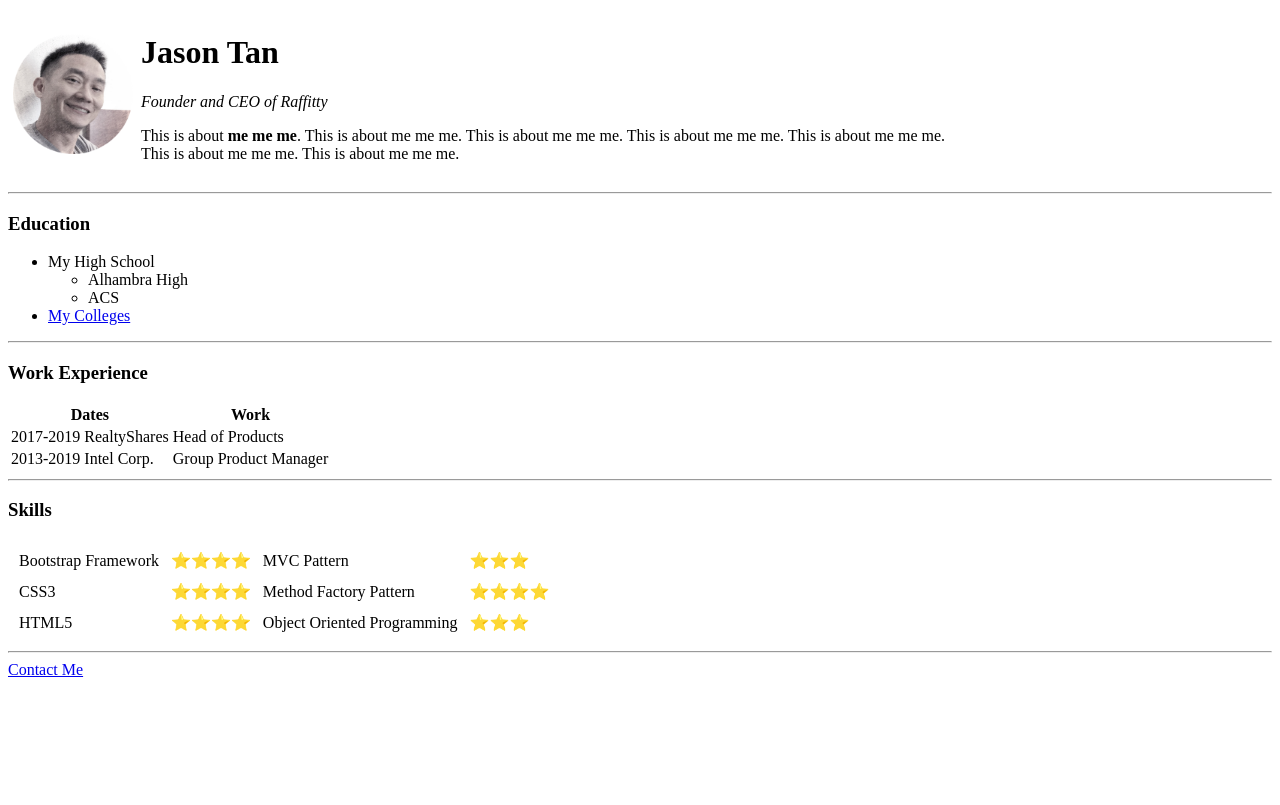
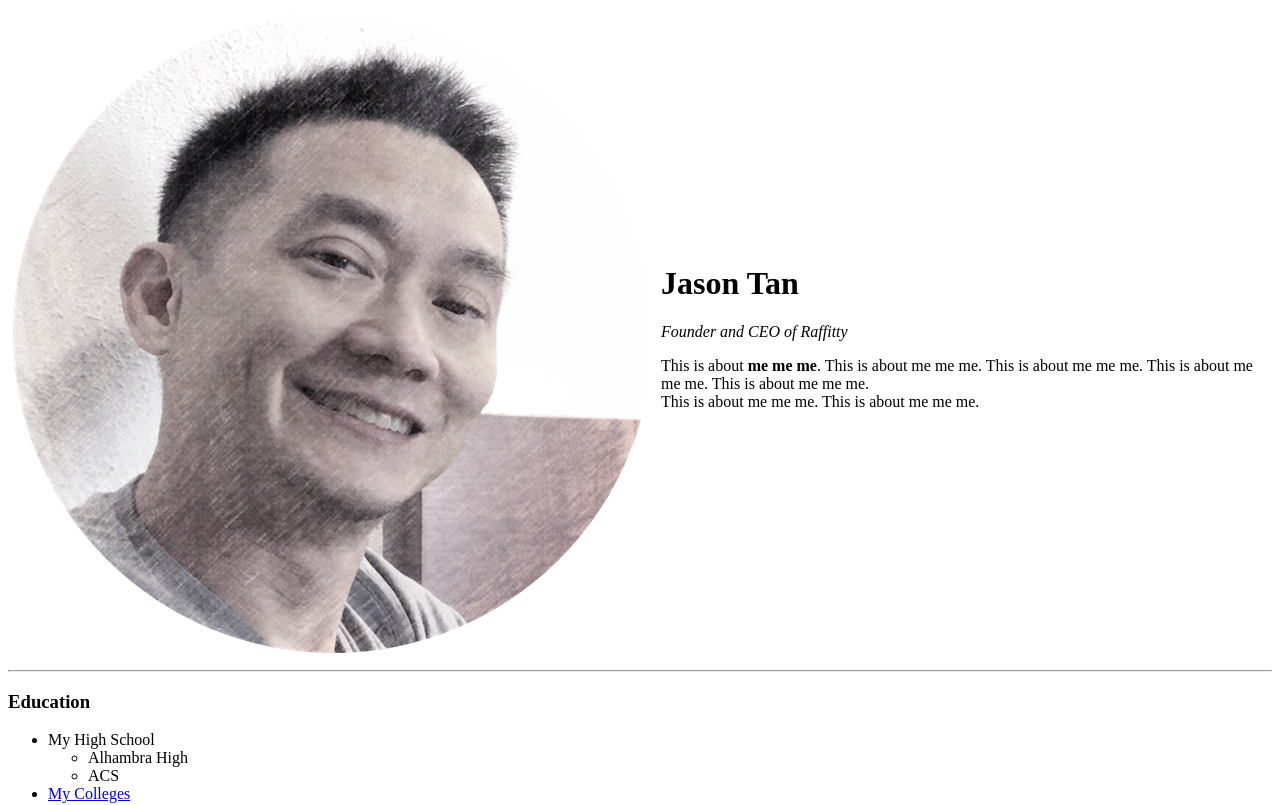
Before and after one commit to Lionheart77/cv, a plain HTML site: page index.html in a window 1280 px wide. Shown: the top 805 px of the page. Drawn offline with Linux system fonts and the light colour scheme.

Commit message:
Add files via upload

```diff
--- a/index.html
+++ b/index.html
@@ -9,7 +9,7 @@
 <body>
   <table cellpadding="3">
     <tr>
-      <td><img src="images/Jason.png" width="120" height="120" alt="Jason Tan profile picture">
+      <td><img src="images/Jason.png" alt="Jason Tan profile picture">
       </td>
       <td>
         <h1>Jason Tan</h1>
```
